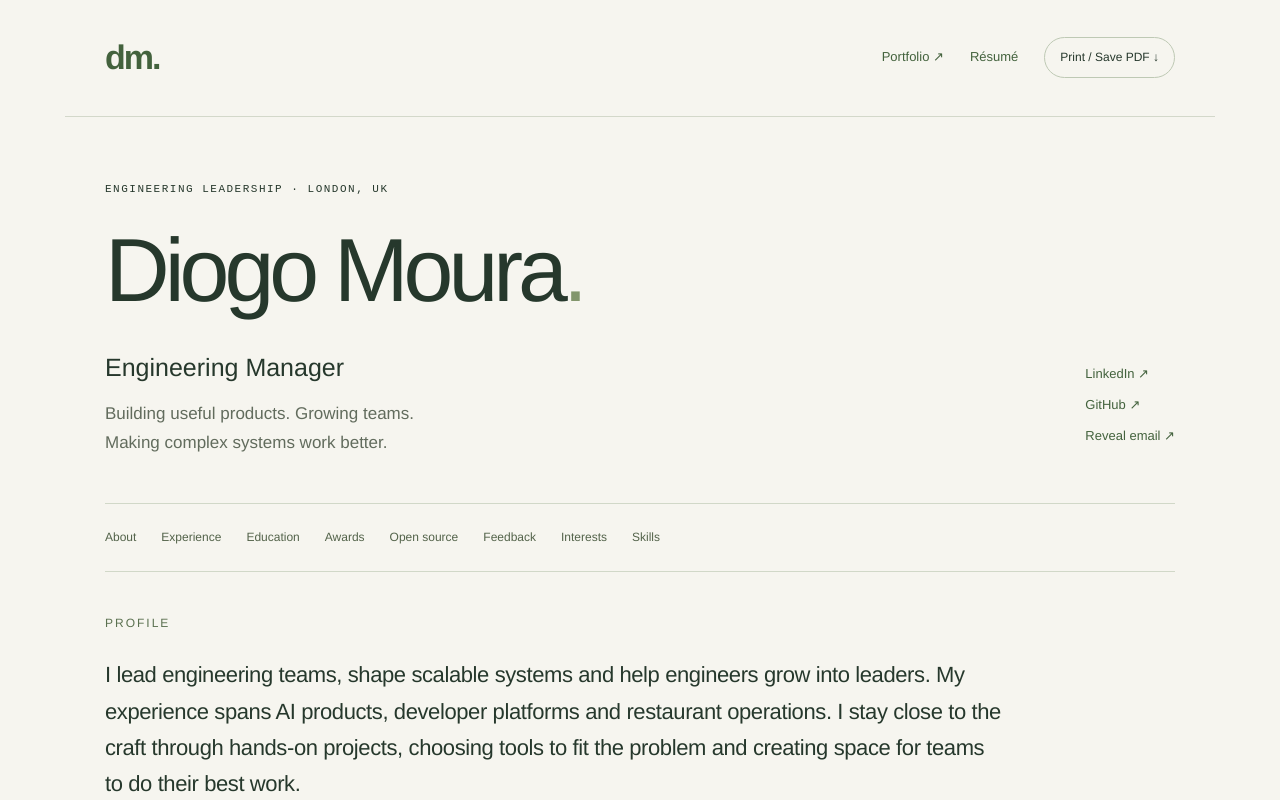
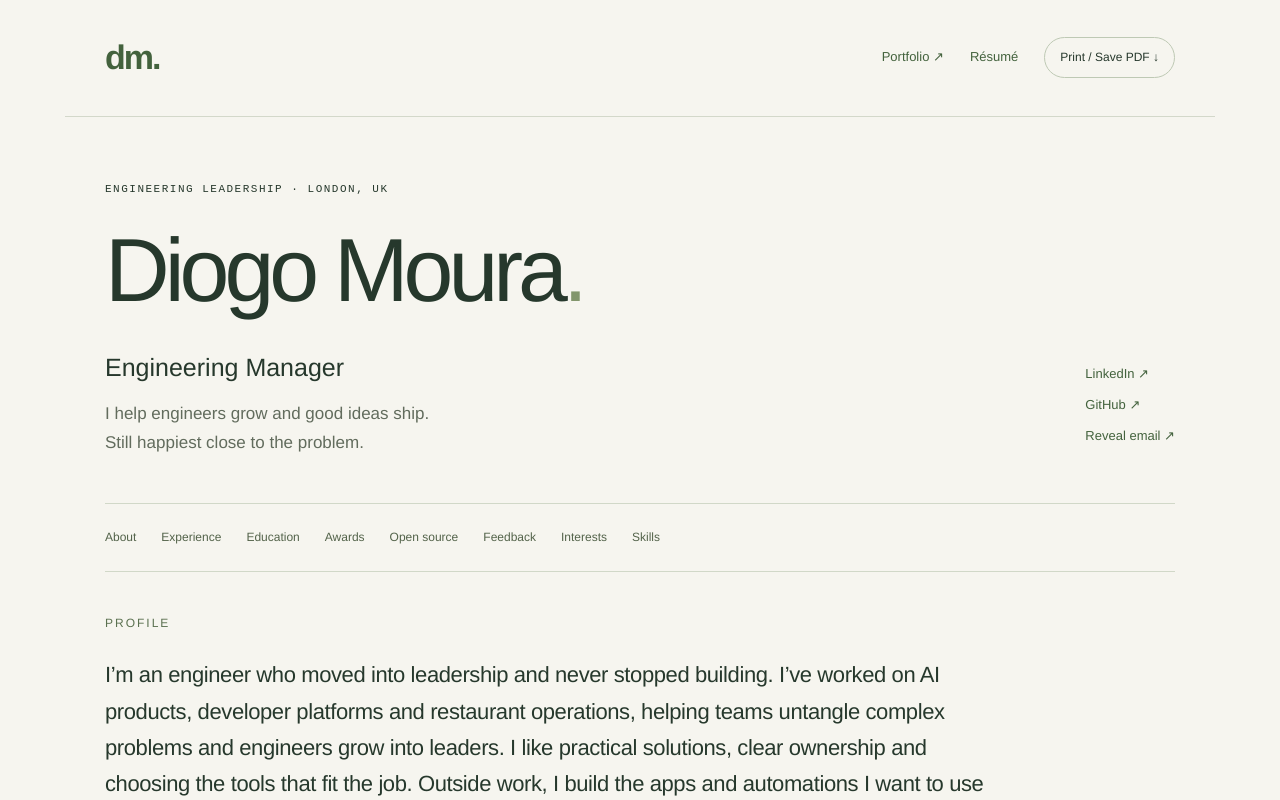
Before and after one commit to Stormsys/cv, a React (Create React App) app: page / in a window 1280 px wide. Shown: the top 800 px of the page. Built offline with nearby package versions, Linux system fonts and the light colour scheme.

Commit message:
Make CV introduction more personal and direct

```diff
--- a/src/modules/Header.js
+++ b/src/modules/Header.js
@@ -23,9 +23,9 @@ export default function Header() {
         <div>
           <h2>Engineering Manager</h2>
           <p>
-            Building useful products. Growing teams.
+            I help engineers grow and good ideas ship.
             <br />
-            Making complex systems work better.
+            Still happiest close to the problem.
           </p>
         </div>
         <div className="contact-info">
--- a/src/sections/About.js
+++ b/src/sections/About.js
@@ -4,11 +4,12 @@ export default function About() {
     <section id="about">
       <Reveal as="h2">Profile</Reveal>
       <Reveal as="p">
-        I lead engineering teams, shape scalable systems and help engineers grow
-        into leaders. My experience spans AI products, developer platforms and
-        restaurant operations. I stay close to the craft through hands-on
-        projects, choosing tools to fit the problem and creating space for teams
-        to do their best work.
+        I’m an engineer who moved into leadership and never stopped building.
+        I’ve worked on AI products, developer platforms and restaurant
+        operations, helping teams untangle complex problems and engineers grow
+        into leaders. I like practical solutions, clear ownership and choosing
+        the tools that fit the job. Outside work, I build the apps and
+        automations I want to use myself—often for badminton or my home.
       </Reveal>
     </section>
   );
```
